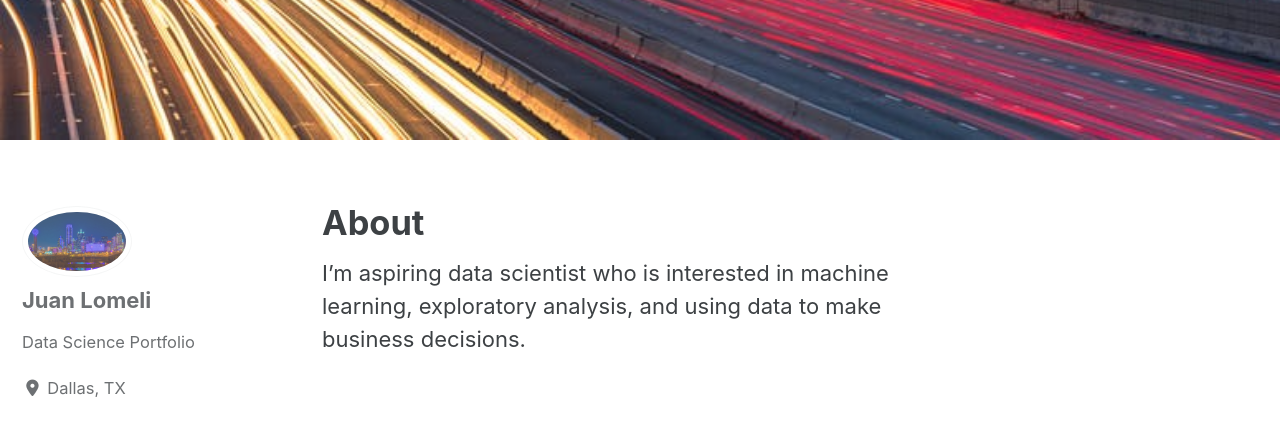
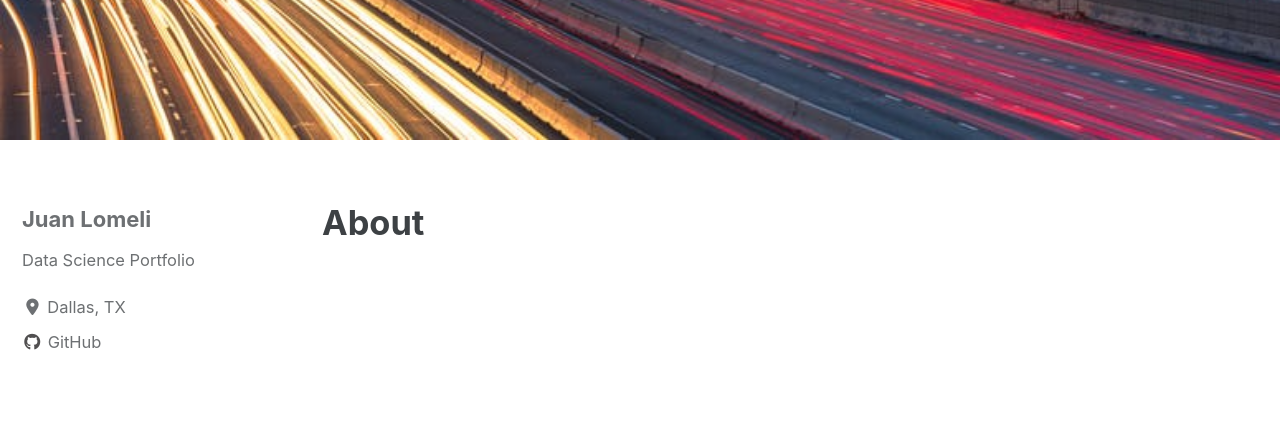
Before and after one commit to juan504n/juan504n.github.io, a Jekyll site: the page built from _pages/about.md, in a window 1280 px wide and 900 px high, scrolled down 800 px. Shown: the top 436 px of the window. Built offline with Jekyll 4.4.1, drawn with Linux system fonts in a browser that asks for light colours; cached includes are drawn as plain includes; nearby versions of some CDN libraries; some of the changed text lies outside the part shown.

Commit message:
more fixes

```diff
--- a/_config.yml
+++ b/_config.yml
@@ -16,7 +16,7 @@ minimal_mistakes_skin    : "default" # "air", "aqua", "contrast", "dark", "dirt"
 
 # Site Settings
 locale                   : "en-US"
-title                    : "Juan Lomeli"
+title                    : "Site Title"
 title_separator          : "-"
 subtitle                 : # site tagline that appears below site title in masthead
 name                     : "Juan Lomeli"
@@ -94,7 +94,7 @@ analytics:
 # Site Author
 author:
   name             : "Juan Lomeli"
-  avatar           : "/images/dallas.jpg" # path of avatar image, e.g. "/assets/images/bio-photo.jpg"
+  avatar           : # path of avatar image, e.g. "/assets/images/bio-photo.jpg"
   bio              : "Data Science Portfolio"
   location         : "Dallas, TX"
   email            :
@@ -113,7 +113,7 @@ author:
       # url: "https://facebook.com/"
     - label: "GitHub"
       icon: "fab fa-fw fa-github"
-      # url: "https://github.com/juan504n"
+      url: "https://github.com/juan504n"
     - label: "Instagram"
       icon: "fab fa-fw fa-instagram"
       # url: "https://instagram.com/"
--- a/_pages/about.md
+++ b/_pages/about.md
@@ -2,7 +2,5 @@
 title: "About"
 permalink: /about/
 header:
-    image: "/images/dallas3.jpg"
+    image: "images/dallas3.jpg"
 ---
-
-I'm aspiring data scientist who is interested in machine learning, exploratory analysis, and using data to make business decisions.
--- a/index.html
+++ b/index.html
@@ -1,6 +1,5 @@
 ---
 layout: home
 author_profile: true
-header:
-    image: "/images/dallas1.jpg"
+header: "/imgages/dallas1.jpg"
 ---
```
Also changed, not shown: _pages/404.md (+2 -2 lines), _pages/projects.md (+1 -2 lines).
